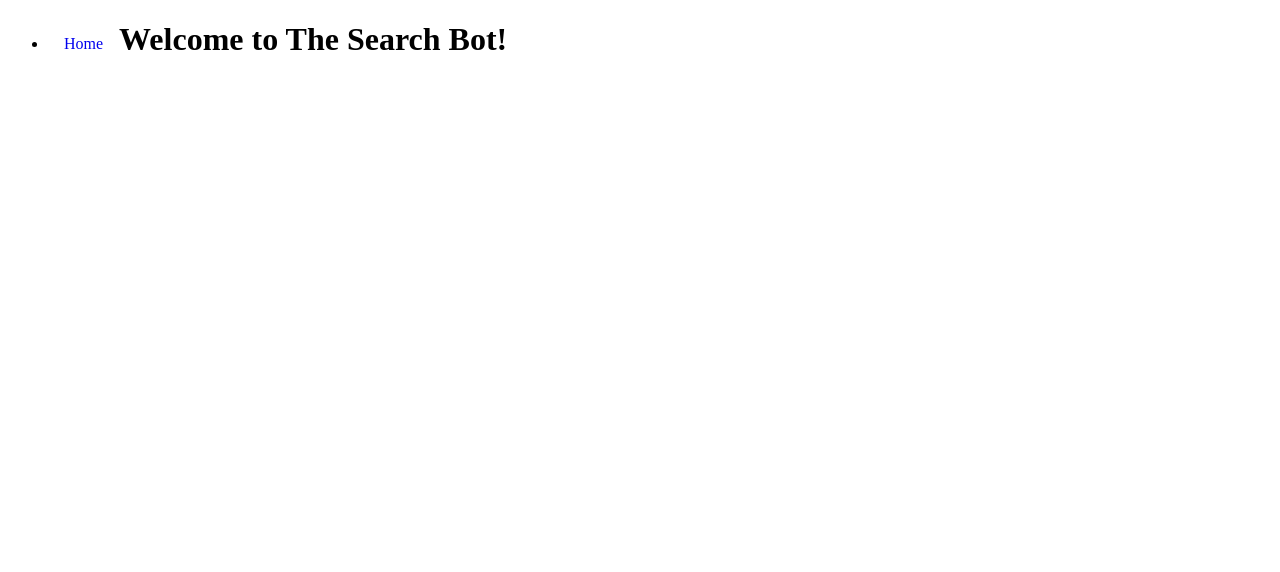
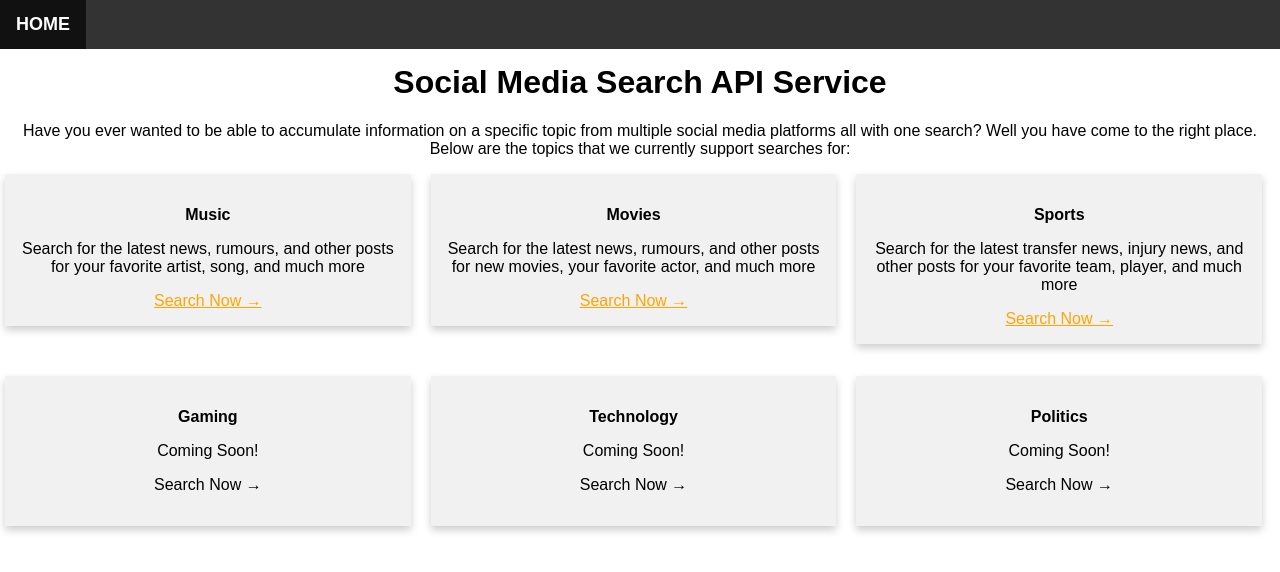
Before and after one commit to UrielKoama/Search-Bot, a Flask app: page / in a window 1280 px wide. Shown: the top 572 px of the page. Run offline with Flask 2, Linux system fonts and the light colour scheme.

Commit message:
Created Home Page and Navigation Logic

```diff
--- a/Front-End/app/routes.py
+++ b/Front-End/app/routes.py
@@ -1,4 +1,4 @@
-from flask import render_template, flash, redirect, url_for
+from flask import render_template
 from app import app
 
 @app.route('/')
--- /dev/null
+++ b/Front-End/app/static/css/homepage.css
@@ -0,0 +1,55 @@
+* {
+  box-sizing: border-box;
+}
+
+body {
+  font-family: Arial, Helvetica, sans-serif;
+}
+
+/* Float four columns side by side */
+.column {
+  float: left;
+  width: 33%;
+  padding: 0 10px;
+  align-items: stretch;
+}
+
+/* Remove extra left and right margins, due to padding in columns */
+.row {
+    margin: 0 -5px;
+    margin-bottom: 2em;
+}
+
+/* Clear floats after the columns */
+.row:after {
+  content: "";
+  display: table;
+  clear: both;
+}
+
+/* Style the counter cards */
+.card {
+  box-shadow: 0 4px 8px 0 rgba(0, 0, 0, 0.2); /* this adds the "card" effect */
+  padding: 16px;
+  text-align: center;
+  background-color: #f1f1f1;
+}
+
+.card a {
+    color: orange
+}
+
+/* Responsive columns - one column layout (vertical) on small screens */
+@media screen and (max-width: 600px) {
+  .column {
+    width: 100%;
+    display: block;
+    margin-bottom: 20px;
+  }
+
+  h1 {
+    text-align: center;
+    margin-top: 40%;
+    font-size: 20px;
+  }
+}
--- /dev/null
+++ b/Front-End/app/static/css/main.css
@@ -0,0 +1,73 @@
+.navpane ul {
+    list-style-type: none;
+    margin: 0;
+    padding: 0;
+    overflow: hidden;
+    background-color: #333;
+    position: fixed;
+    top: 0;
+    width: 100%;
+}
+
+.navpane li {
+    float: left;
+}
+
+.navpane li a {
+    display: block;
+    color: white;
+    text-align: center;
+
+    padding: 14px 16px;
+    text-decoration: none;
+    font-weight: bold;
+    font-size: 18px;
+    text-transform: uppercase;
+}
+
+.navpane li a:hover {
+    background-color: #111;
+}
+
+body {
+    margin: 0px auto 0;
+}
+
+h1 {
+    text-align: center;
+    margin-top: 5%
+}
+
+h2 {
+    text-align: center;
+}
+
+p {
+    text-align: center;
+}
+
+@media screen and (max-width: 600px) {
+    .navpane ul {
+      list-style-type: none;
+      margin: 0;
+      padding: 0;
+      width: 100%;
+      background-color: #333;
+    }
+
+    .navpane li {
+        float: none;
+    }
+
+    .navpane li a {
+      display: block;
+      color: white;
+      padding: 8px 16px;
+      text-decoration: none;
+    }
+
+    /* Change the link color on hover */
+    .navpane li a:hover {
+      background-color: #111;
+    }
+}
--- a/Front-End/app/static/css/nav-pane.css
+++ /dev/null
@@ -1,32 +0,0 @@
-.nav-bar {
-    ul {
-        list-style-type: none;
-        margin: 0;
-        padding: 0;
-        overflow: hidden;
-        background-color: #333;
-        position: fixed;
-        top: 0;
-        width: 100%;
-    }
-
-    li {
-        float: left;
-    }
-
-    li a {
-        display: block;
-        color: white
-        text-align: center;
-        padding: 14px 16px;
-        text-decoration: none;
-    }
-
-    li a:hover {
-        background-color: #111
-    }
-
-    .active {
-        background-color: #04AA6D
-    }
-}
--- a/Front-End/app/templates/base.html
+++ b/Front-End/app/templates/base.html
@@ -1,21 +1,18 @@
 <!DOCTYPE html>
 <html lang="en">
 <head>
+    <link rel="stylesheet" href="{{ url_for('static', filename='css/main.css') }}">
     <meta charset="UTF-8">
     {% if title %}
         <title>{{ title }} - Search Bot</title>
     {% else %}
         <title>Welcome to SearchBot</title>
     {% endif %}
-    <link rel="stylesheet" href="{{ url_for('static', filename='css/nav-pane.css') }}">
 </head>
 <body>
-    <div>
-        <ul class="nav-bar">
+    <div class="navpane">
+        <ul>
             <li><a href="{{ url_for('index') }}">Home</a></li>
-            <!--<li><a href="{{ url_for('sports') }}">Sports</a></li>
-            <li><a href="{{ url_for('movies') }}">Movies</a></li>
-            <li><a href="{{ url_for('music') }}">Music</a></li> -->
         </ul>
     </div>
 
--- a/Front-End/app/templates/index.html
+++ b/Front-End/app/templates/index.html
@@ -3,6 +3,56 @@
     {% extends "base.html" %}
 
     {% block content %}
-        <h1>Welcome to The Search Bot!</h1>
+        <link rel="stylesheet" href="{{ url_for('static', filename='css/homepage.css') }}">
+
+        <h1>Social Media Search API Service</h1>
+        <p>Have you ever wanted to be able to accumulate information on a specific topic from multiple social media platforms all with one search? Well you have come to the right place. Below are the topics that we currently support searches for:</p>
+
+        <div class="row">
+            <div class="column">
+                <div class="card">
+                    <p><strong>Music</strong></p>
+                    <p>Search for the latest news, rumours, and other posts for your favorite artist, song, and much more</p>
+                    <a href="{{ url_for('index') }}">Search Now &#x2192;</a>
+                </div>
+            </div>
+            <div class="column">
+                <div class="card">
+                    <p><strong>Movies</strong></p>
+                    <p>Search for the latest news, rumours, and other posts for new movies, your favorite actor, and much more</p>
+                    <a href="{{ url_for('index') }}">Search Now &#x2192;</a>
+                </div>
+            </div>
+            <div class="column">
+                <div class="card">
+                    <p><strong>Sports</strong></p>
+                    <p>Search for the latest transfer news, injury news, and other posts for your favorite team, player, and much more</p>
+                    <a href="{{ url_for('index') }}">Search Now &#x2192;</a>
+                </div>
+            </div>
+        </div>
+        <div class="row">
+            <div class="column">
+                <div class="card">
+                    <p><strong>Gaming</strong></p>
+                    <p>Coming Soon!</p>
+                    <p class="placeholder">Search Now &#x2192;</p>
+                </div>
+            </div>
+            <div class="column">
+                <div class="card">
+                    <p><strong>Technology</strong></p>
+                    <p>Coming Soon!</p>
+                    <p class="placeholder">Search Now &#x2192;</p>
+                </div>
+            </div>
+            <div class="column">
+                <div class="card">
+                    <p><strong>Politics</strong></p>
+                    <p>Coming Soon!</p>
+                    <p class="placeholder">Search Now &#x2192;<p>
+                </div>
+            </div>
+        </div>
     {% endblock %}
 </html>
```
